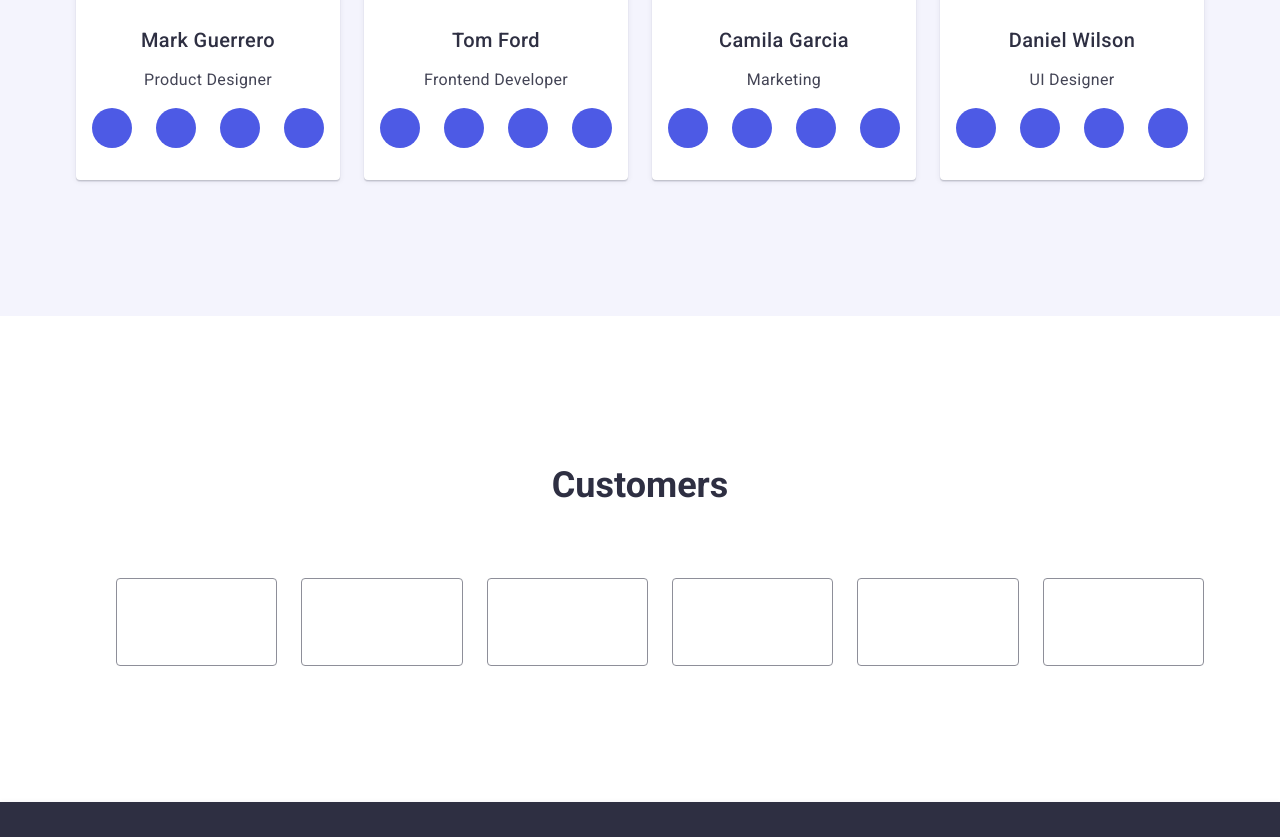
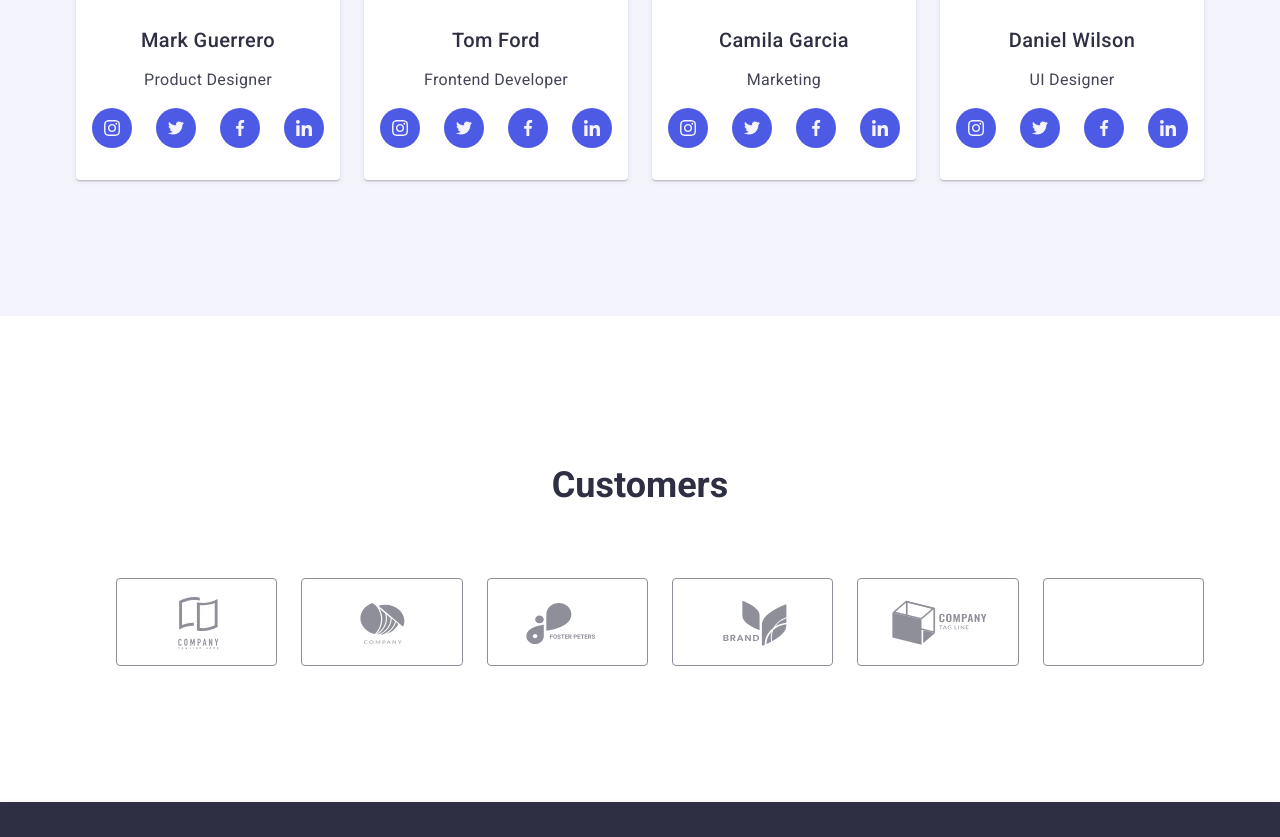
Before and after one commit to viperskull/html-4, a plain HTML site: page index.html in a window 1280 px wide. Shown: the part 1960-2797 px from the top of the page. Drawn offline with nearby package versions, Linux system fonts and the light colour scheme.

Commit message:
icons update

```diff
--- a/index.html
+++ b/index.html
@@ -84,7 +84,7 @@
             <li class="studio-first-section-list-item">
               <div class="icon">
                 <svg width="64" height="64">
-                  <use href="./images/icons.svg#icon-antenna"></use>
+                  <use href="./images/icons.svg#antenna"></use>
                 </svg>
               </div>
               <h3 class="studio-first-section-subtitle">Strategy</h3>
@@ -97,7 +97,7 @@
             <li class="studio-first-section-list-item">
               <div class="icon">
                 <svg width="64" height="64">
-                  <use href="./images/icons.svg#icon-clock"></use>
+                  <use href="./images/icons.svg#clock"></use>
                 </svg>
               </div>
               <h3 class="studio-first-section-subtitle">Punctuality</h3>
@@ -110,7 +110,7 @@
             <li class="studio-first-section-list-item">
               <div class="icon">
                 <svg width="64" height="64">
-                  <use href="./images/icons.svg#icon-diagram"></use>
+                  <use href="./images/icons.svg#diagram"></use>
                 </svg>
               </div>
               <h3 class="studio-first-section-subtitle">Diligence</h3>
@@ -123,7 +123,7 @@
             <li class="studio-first-section-list-item">
               <div class="icon">
                 <svg width="64" height="64">
-                  <use href="./images/icons.svg#icon-astronaut"></use>
+                  <use href="./images/icons.svg#astronaut"></use>
                 </svg>
               </div>
               <h3 class="studio-first-section-subtitle">Technologies</h3>
@@ -185,7 +185,7 @@
                       href=""
                     >
                       <svg class="social-media-links" width="16" height="16">
-                        <use href="./images/icons.svg#icon-instagram"></use>
+                        <use href="./images/icons.svg#instagram"></use>
                       </svg>
                     </a>
                   </li>
@@ -195,7 +195,7 @@
                       href=""
                     >
                       <svg class="social-media-links" width="16" height="16">
-                        <use href="./images/icons.svg#icon-twitter"></use>
+                        <use href="./images/icons.svg#twitter"></use>
                       </svg>
                     </a>
                   </li>
@@ -205,7 +205,7 @@
                       href=""
                     >
                       <svg class="social-media-links" width="16" height="16">
-                        <use href="./images/icons.svg#icon-facebook"></use>
+                        <use href="./images/icons.svg#facebook"></use>
                       </svg>
                     </a>
                   </li>
@@ -215,7 +215,7 @@
                       href=""
                     >
                       <svg class="social-media-links" width="16" height="16">
-                        <use href="./images/icons.svg#icon-linkedin"></use>
+                        <use href="./images/icons.svg#linkedin"></use>
                       </svg>
                     </a>
                   </li>
@@ -243,7 +243,7 @@
                       href=""
                     >
                       <svg class="social-media-links" width="16" height="16">
-                        <use href="./images/icons.svg#icon-instagram"></use>
+                        <use href="./images/icons.svg#instagram"></use>
                       </svg>
                     </a>
                   </li>
@@ -253,7 +253,7 @@
                       href=""
                     >
                       <svg class="social-media-links" width="16" height="16">
-                        <use href="./images/icons.svg#icon-twitter"></use>
+                        <use href="./images/icons.svg#twitter"></use>
                       </svg>
                     </a>
                   </li>
@@ -263,7 +263,7 @@
                       href=""
                     >
                       <svg class="social-media-links" width="16" height="16">
-                        <use href="./images/icons.svg#icon-facebook"></use>
+                        <use href="./images/icons.svg#facebook"></use>
                       </svg>
                     </a>
                   </li>
@@ -273,7 +273,7 @@
                       href=""
                     >
                       <svg class="social-media-links" width="16" height="16">
-                        <use href="./images/icons.svg#icon-linkedin"></use>
+                        <use href="./images/icons.svg#linkedin"></use>
                       </svg>
                     </a>
                   </li>
@@ -301,7 +301,7 @@
                       href=""
                     >
                       <svg class="social-media-links" width="16" height="16">
-                        <use href="./images/icons.svg#icon-instagram"></use>
+                        <use href="./images/icons.svg#instagram"></use>
                       </svg>
                     </a>
                   </li>
@@ -311,7 +311,7 @@
                       href=""
                     >
                       <svg class="social-media-links" width="16" height="16">
-                        <use href="./images/icons.svg#icon-twitter"></use>
+                        <use href="./images/icons.svg#twitter"></use>
                       </svg>
                     </a>
                   </li>
@@ -321,7 +321,7 @@
                       href=""
                     >
                       <svg class="social-media-links" width="16" height="16">
-                        <use href="./images/icons.svg#icon-facebook"></use>
+                        <use href="./images/icons.svg#facebook"></use>
                       </svg>
                     </a>
                   </li>
@@ -331,7 +331,7 @@
                       href=""
                     >
                       <svg class="social-media-links" width="16" height="16">
-                        <use href="./images/icons.svg#icon-linkedin"></use>
+                        <use href="./images/icons.svg#linkedin"></use>
                       </svg>
                     </a>
                   </li>
@@ -359,7 +359,7 @@
                       href=""
                     >
                       <svg class="social-media-links" width="16" height="16">
-                        <use href="./images/icons.svg#icon-instagram"></use>
+                        <use href="./images/icons.svg#instagram"></use>
                       </svg>
                     </a>
                   </li>
@@ -369,7 +369,7 @@
                       href=""
                     >
                       <svg class="social-media-links" width="16" height="16">
-                        <use href="./images/icons.svg#icon-twitter"></use>
+                        <use href="./images/icons.svg#twitter"></use>
                       </svg>
                     </a>
                   </li>
@@ -379,7 +379,7 @@
                       href=""
                     >
                       <svg class="social-media-links" width="16" height="16">
-                        <use href="./images/icons.svg#icon-facebook"></use>
+                        <use href="./images/icons.svg#facebook"></use>
                       </svg>
                     </a>
                   </li>
@@ -389,7 +389,7 @@
                       href=""
                     >
                       <svg class="social-media-links" width="16" height="16">
-                        <use href="./images/icons.svg#icon-linkedin"></use>
+                        <use href="./images/icons.svg#linkedin"></use>
                       </svg>
                     </a>
                   </li>
@@ -412,42 +412,42 @@
             <li class="customers-section-list-item">
               <a class="customers-section-list-item-link" href="">
                 <svg class="customers-svg" width="104" height="56">
-                  <use href="./images/icons.svg#icon-basement-logo-1"></use>
+                  <use href="./images/icons.svg#Logo-company-squere"></use>
                 </svg>
               </a>
             </li>
             <li class="customers-section-list-item">
               <a class="customers-section-list-item-link" href="">
                 <svg class="customers-svg" width="104" height="56">
-                  <use href="./images/icons.svg#icon-basement-logo-2"></use>
+                  <use href="./images/icons.svg#Logo-round"></use>
                 </svg>
               </a>
             </li>
             <li class="customers-section-list-item">
               <a class="customers-section-list-item-link" href="">
                 <svg class="customers-svg" width="104" height="56">
-                  <use href="./images/icons.svg#icon-basement-logo-3"></use>
+                  <use href="./images/icons.svg#Logo-foster"></use>
                 </svg>
               </a>
             </li>
             <li class="customers-section-list-item">
               <a class="customers-section-list-item-link" href="">
                 <svg class="customers-svg" width="104" height="56">
-                  <use href="./images/icons.svg#icon-basement-logo-4"></use>
+                  <use href="./images/icons.svg#Logo-brand"></use>
                 </svg>
               </a>
             </li>
             <li class="customers-section-list-item">
               <a class="customers-section-list-item-link" href="">
                 <svg class="customers-svg" width="104" height="56">
-                  <use href="./images/icons.svg#icon-basement-logo-5"></use>
+                  <use href="./images/icons.svg#Logo-company"></use>
                 </svg>
               </a>
             </li>
             <li class="customers-section-list-item">
               <a class="customers-section-list-item-link" href="">
                 <svg class="customers-svg" width="104" height="56">
-                  <use href="./images/icons.svg#icon-basement-logo-6"></use>
+                  <use href="./images/icons.svg#Logo-square"></use>
                 </svg>
               </a>
             </li>
@@ -479,14 +479,14 @@
             <li class="footer-social-media-list-item">
               <a class="footer-social-media-link" href="">
                 <svg class="footer-social-media-svg" width="24" height="24">
-                  <use href="./images/icons.svg#icon-instagram"></use>
+                  <use href="./images/icons.svg#instagram"></use>
                 </svg>
               </a>
             </li>
             <li class="footer-social-media-list-item">
               <a class="footer-social-media-link" href="">
                 <svg class="footer-social-media-svg" width="24" height="24">
-                  <use href="./images/icons.svg#icon-twitter"></use>
+                  <use href="./images/icons.svg#twitter"></use>
                 </svg>
               </a>
             </li>
@@ -494,14 +494,14 @@
             <li class="footer-social-media-list-item">
               <a class="footer-social-media-link" href="">
                 <svg class="footer-social-media-svg" width="24" height="24">
-                  <use href="./images/icons.svg#icon-facebook"></use>
+                  <use href="./images/icons.svg#facebook"></use>
                 </svg>
               </a>
             </li>
             <li class="footer-social-media-list-item">
               <a class="footer-social-media-link" href="">
                 <svg class="footer-social-media-svg" width="24" height="24">
-                  <use href="./images/icons.svg#icon-linkedin"></use>
+                  <use href="./images/icons.svg#linkedin"></use>
                 </svg>
               </a>
             </li>
```
Also changed, not shown: portfolio.html (+4 -4 lines).
